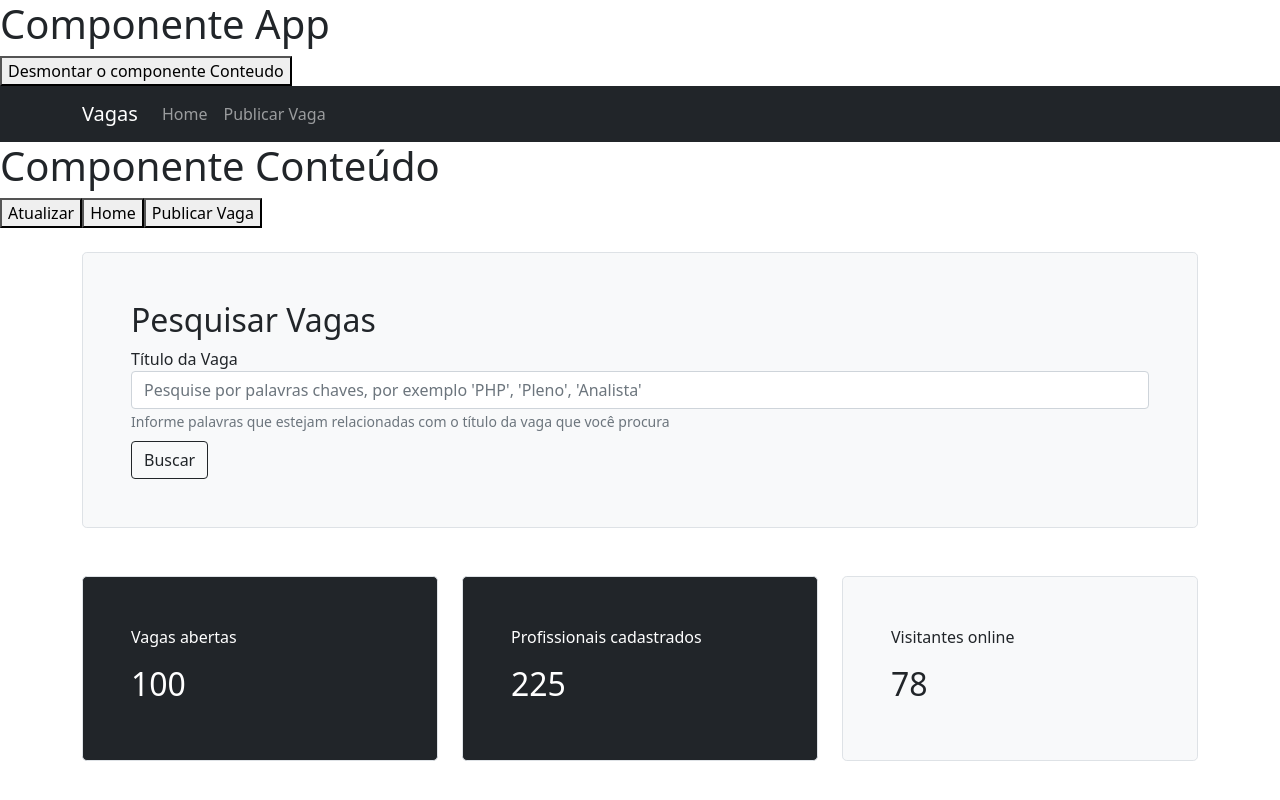
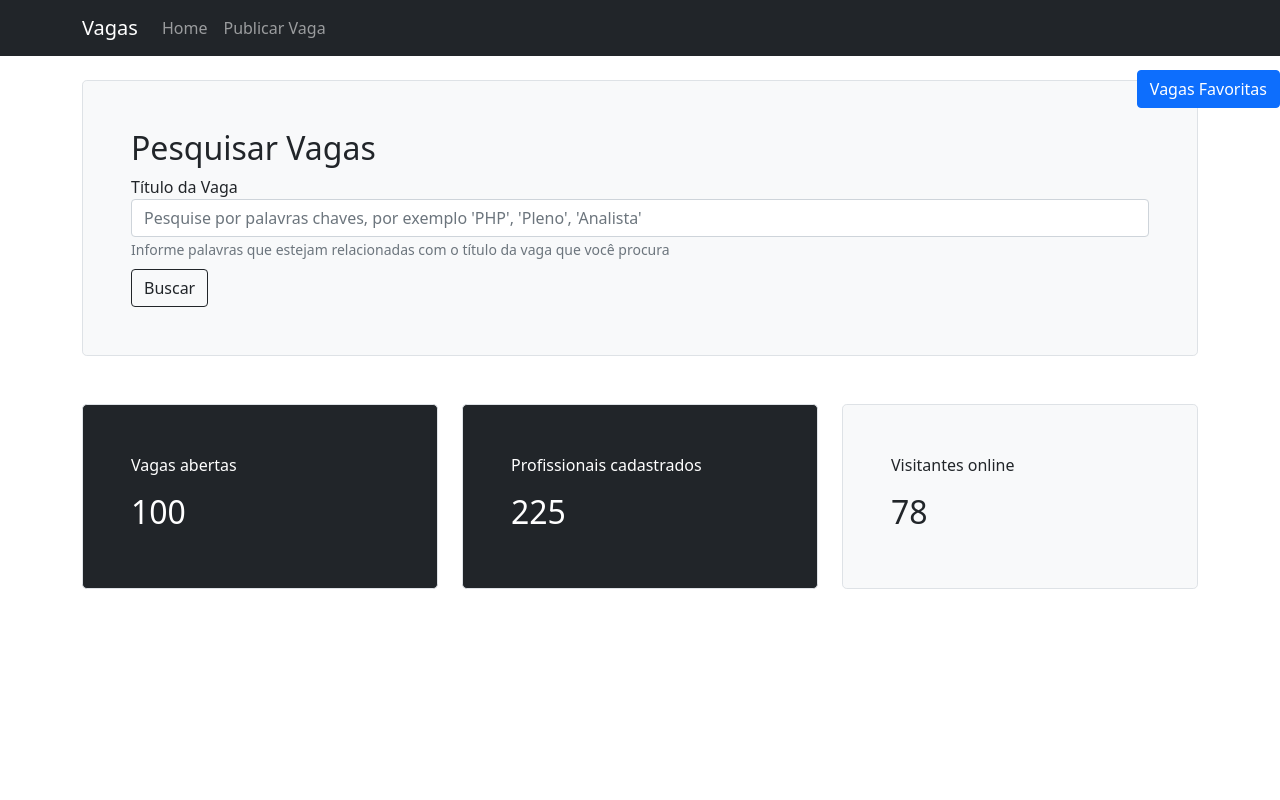
Before and after one commit to dudetheduck/CursoVueJS, a Vue app in the folder vagas-front/: page / in a window 1280 px wide. Built offline with nearby package versions, Linux system fonts and the light colour scheme.

Commit message:
VueJS Day 18

```diff
--- a/vagas-front/src/App.vue
+++ b/vagas-front/src/App.vue
@@ -1,29 +1,26 @@
 <template>
   <div>
-    <h1>Componente App</h1>
-    <button @click="desmontarComponente()">Desmontar o componente Conteudo</button>
-    <topo-padrao />
-    <conteudo v-if="visibilidade"></conteudo>
+    <vagas-favoritas></vagas-favoritas>
+    <topo-padrao @navegar="componente = $event" />
+    <conteudo v-if="visibilidade" :conteudo="componente"></conteudo>
   </div>
 </template>
 
 <script>
 import Conteudo from '@/components/layouts/Conteudo.vue'
 import TopoPadrao from '@/components/layouts/TopoPadrao.vue'
+import VagasFavoritas from '@/components/comuns/VagasFavoritas.vue'
 
 export default {
   name: 'App',
   data: () => ({
-    visibilidade: true
+    visibilidade: true,
+    componente: 'Home'
   }),
-  methods: {
-    desmontarComponente() {
-      this.visibilidade = false
-    }
-  },
   components: {
     Conteudo,
-    TopoPadrao
+    TopoPadrao,
+    VagasFavoritas
   }
 }
 </script>
--- a/vagas-front/src/components/comuns/Vaga.vue
+++ b/vagas-front/src/components/comuns/Vaga.vue
@@ -1,6 +1,20 @@
 <template>
   <div class="card">
-    <div class="card-header bg-dark text-white">{{ titulo }}</div>
+    <div class="card-header bg-dark text-white">
+      <div class="row">
+        <div class="col d-flex justify-content-between">
+          <div>
+            {{ titulo }}
+          </div>
+          <div>
+            <div class="form-check form-switch">
+              <input type="checkbox" class="form-check-input">
+              <label class="form-check-label">Favoritar</label>
+            </div>
+          </div>
+        </div>
+      </div>
+      </div>
     <div class="card-body">
       <p>{{ descricao }}</p>
     </div>
--- /dev/null
+++ b/vagas-front/src/components/comuns/VagasFavoritas.vue
@@ -0,0 +1,33 @@
+<template>
+    <div>
+        <div class="divVagasFavoritas">
+            <button class="btn btn-primary" type="button" data-bs-toggle="offcanvas" data-bs-target="#offcanvasRight" aria-controls="offcanvasRight">Vagas Favoritas</button>
+        </div>
+
+        <div class="offcanvas offcanvas-end" tabindex="-1" id="offcanvasRight" aria-labelledby="offcanvasRightLabel">
+            <div class="offcanvas-header">
+                <h5 id="offcanvasRightLabel">Vagas Favoritadas</h5>
+                <button type="button" class="btn-close text-reset" data-bs-dismiss="offcanvas" aria-label="Close"></button>
+            </div>
+
+            <div class="offcanvas-body">
+            ...
+            </div>
+        </div>
+    </div>
+</template>
+
+<script>
+export default {
+    name: "VagasFavoritas"
+}
+</script>
+
+<style scoped>
+    .divVagasFavoritas {
+        position: absolute;
+        z-index: 1;
+        top: 70px;
+        right: 0px;
+    }
+</style>
--- a/vagas-front/src/components/layouts/Conteudo.vue
+++ b/vagas-front/src/components/layouts/Conteudo.vue
@@ -1,12 +1,5 @@
 <template>
   <div>
-    <h1>{{titulo}}</h1>
-    <button @click="atualizarComponente()">Atualizar</button>
-    <button @click="conteudo = 'home'">Home</button>
-    <button @click="conteudo = 'publicar-vaga'">Publicar Vaga</button>
-    <!-- Renderizar de modo dinâmico os componentes home e publicar-vaga -->
-    <!-- <home></home> -->
-    <!-- <publicar-vaga></publicar-vaga> -->
     <keep-alive>
       <component :is="conteudo" />
     </keep-alive>
@@ -18,61 +11,16 @@
   import PublicarVaga from '@/components/views/PublicarVaga.vue'
   export default {
     name: 'Conteudo',
+    props: {
+      conteudo: {
+        type: String,
+        required: true
+      }
+    },
     components: {
       Home,
       PublicarVaga
-    },
-    data: () => ({
-      teste: 'O componente foi criado',
-      titulo: 'Componente Conteúdo',
-      conteudo: 'home'
-    }),
-    methods: {
-      atualizarComponente() {
-        this.titulo += '*'
-      }
-    },
-    /*
-    beforeCreate() {
-      console.log('Antes de criar', this.teste)
-    },
-    created() {
-      console.log('Criado', this.teste)
-    },
-    beforeMount() {
-      console.log('Antes de montar o template')
-    },
-    mounted() {
-      console.log('Montado')
-    },
-    beforeUpdate() {
-      console.log('Antes de atualizar')
-    },
-    updated() {
-      console.log('Atualizado')
-    },
-    beforeUnmount() {
-      console.log('Antes de desmontar/destruir')
-    },
-    unmounted() {
-      console.log('Desmontado/destruido')
-    },
-    errorCaptured() {
-      console.log('Erro capturado')
-    },
-    renderTracked() {
-      console.log('Re-renderização rastreada')
-    },
-    renderTriggered() {
-      console.log('Re-renderização acionada')
-    },
-    activated() {
-      console.log('Componente é ativado')
-    },
-    deactivated() {
-      console.log('Desativado')
     }
-    */
   }
 </script>
 
--- a/vagas-front/src/components/layouts/TopoPadrao.vue
+++ b/vagas-front/src/components/layouts/TopoPadrao.vue
@@ -1,28 +1,22 @@
 <template>
   <nav class="navbar navbar-expand-lg navbar-dark bg-dark">
     <div class="container">
+
       <a class="navbar-brand" href="#">Vagas</a>
-      <button
-        class="navbar-toggler"
-        type="button"
-        data-bs-toggle="collapse"
-        data-bs-target="#navbarSupportedContent"
-        aria-controls="navbarSupportedContent"
-        aria-expanded="false"
-        aria-label="Toggle navigation"
-      >
+      <button class="navbar-toggler" type="button" data-bs-toggle="collapse" data-bs-target="#navbarSupportedContent" aria-controls="navbarSupportedContent" aria-expanded="false" aria-label="Toggle navigation">
         <span class="navbar-toggler-icon"></span>
       </button>
       <div class="collapse navbar-collapse" id="navbarSupportedContent">
         <ul class="navbar-nav me-auto mb-2 mb-lg-0">
           <li class="nav-item">
-            <a class="nav-link" href="#">Home</a>
+            <a class="nav-link" href="#" @click="navegarPara('Home')">Home</a>
           </li>
           <li class="nav-item">
-            <a class="nav-link" href="#">Publicar Vaga</a>
+            <a class="nav-link" href="#" @click="navegarPara('PublicarVaga')">Publicar Vaga</a>
           </li>
         </ul>
       </div>
+
     </div>
   </nav>
 </template>
@@ -30,7 +24,12 @@
 <script>
 export default {
   name: "TopoPadrao",
-};
+  methods: {
+    navegarPara(p) {
+      this.$emit('navegar', p)
+    }
+  }
+}
 </script>
 
 <style></style>
--- a/vagas-front/src/components/views/PublicarVaga.vue
+++ b/vagas-front/src/components/views/PublicarVaga.vue
@@ -53,7 +53,6 @@
     </div>
 
     <div class="row mt-3">
-      {{ titulo }} | {{ descricao }} | {{ salario }} | {{ modalidade }} | {{ tipo }}
       <div class="col">
         <button type="submit" class="btn btn-primary" @click="salvarVaga()">Cadastrar</button>
       </div>
```
